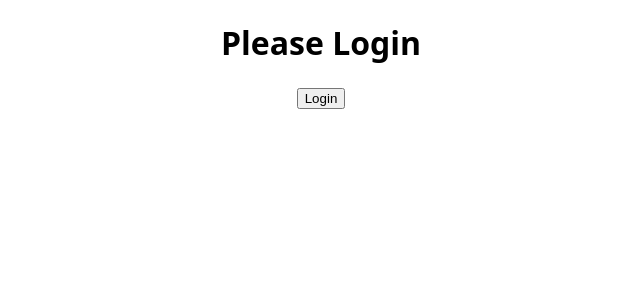
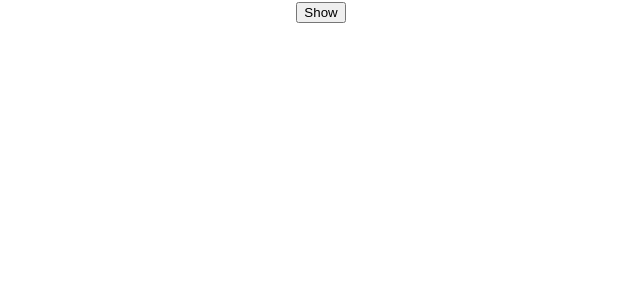
Before and after one commit to dgmity/erasmus-projects, a React (Vite) app in the folder react-js/: page / in a window 1280 px wide. Shown: the top 300 px of the page, without its empty margins (319-959 px from the left). Built offline with nearby package versions, Linux system fonts and the light colour scheme.

Commit message:
Show message with states

```diff
--- a/react-js/src/App.jsx
+++ b/react-js/src/App.jsx
@@ -1,13 +1,13 @@
 import { useState } from "react";
 
 function App() {
-  const [isLogin, setIsLogin] = useState(false);
+  const [show, setShow] = useState(false);
   return (
     <div>
-      <h1>{isLogin ? "Welcome!" : "Please Login"}</h1>
-      <button onClick={() => setIsLogin(!isLogin)}>
-        {isLogin ? "Logout" : "Login"}
+      <button onClick={() => setShow(!show)}>
+        {show ? "Hide" : "Show"}
       </button>
+      {show && <h2>Welcome To React!</h2>}
     </div>
   )
 }
```
